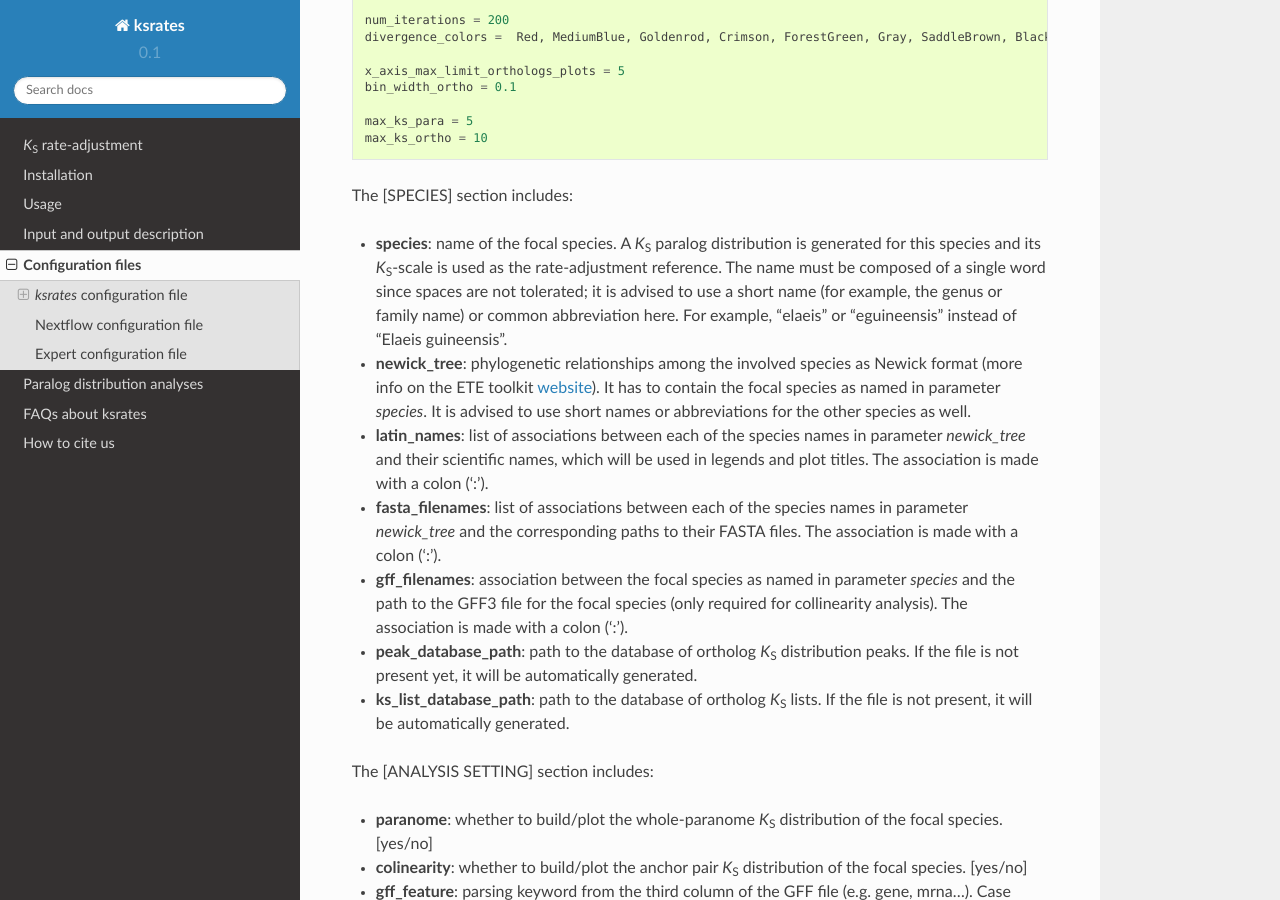
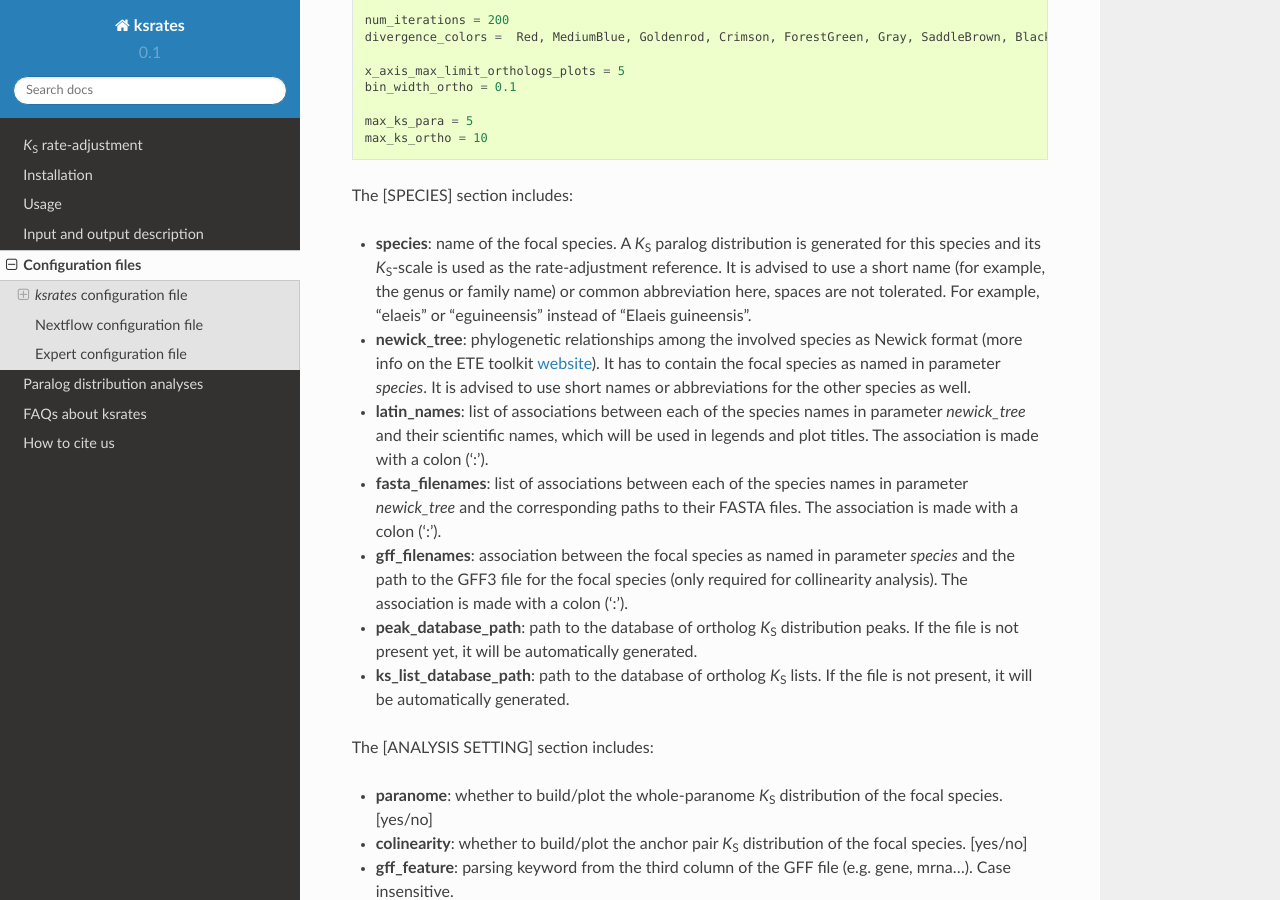
Before and after one commit to VIB-PSB/ksrates, a Sphinx documentation site: the page built from doc/source/configuration.rst, in a window 1280 px wide and 900 px high, scrolled down 977 px. Built offline with Sphinx 7.4.7 and the Read the Docs theme 2.0.0, drawn with Linux system fonts in a browser that asks for light colours; some of the changed text lies outside the part shown.

Commit message:
Apply suggestions from code review
Co-authored-by: lohausr <56632794+lohausr@users.noreply.github.com>

```diff
--- a/doc/source/configuration.rst
+++ b/doc/source/configuration.rst
@@ -55,7 +55,7 @@ The analysis configuration file is composed of a first section defining the spec
 
 The [SPECIES] section includes:
 
-* **species**: name of the focal species. A *K*:sub:`S` paralog distribution is generated for this species and its *K*:sub:`S`-scale is used as the rate-adjustment reference. The name must be composed of a single word since spaces are not tolerated; it is advised to use a short name (for example, the genus or family name) or common abbreviation here. For example, "elaeis" or "eguineensis" instead of "Elaeis guineensis".
+* **species**: name of the focal species. A *K*:sub:`S` paralog distribution is generated for this species and its *K*:sub:`S`-scale is used as the rate-adjustment reference. It is advised to use a short name (for example, the genus or family name) or common abbreviation here, spaces are not tolerated. For example, "elaeis" or "eguineensis" instead of "Elaeis guineensis".
 * **newick_tree**: phylogenetic relationships among the involved species as Newick format (more info on the ETE toolkit `website <http://etetoolkit.org/docs/latest/tutorial/tutorial_trees.html#reading-and-writing-newick-trees>`__). It has to contain the focal species as named in parameter `species`. It is advised to use short names or abbreviations for the other species as well.
 * **latin_names**: list of associations between each of the species names in parameter `newick_tree` and their scientific names, which will be used in legends and plot titles. The association is made with a colon (':').
 * **fasta_filenames**: list of associations between each of the species names in parameter `newick_tree` and the corresponding paths to their FASTA files. The association is made with a colon (':').
```
Also changed, not shown: other parts of doc/source/configuration.rst (+1 -1 lines).
